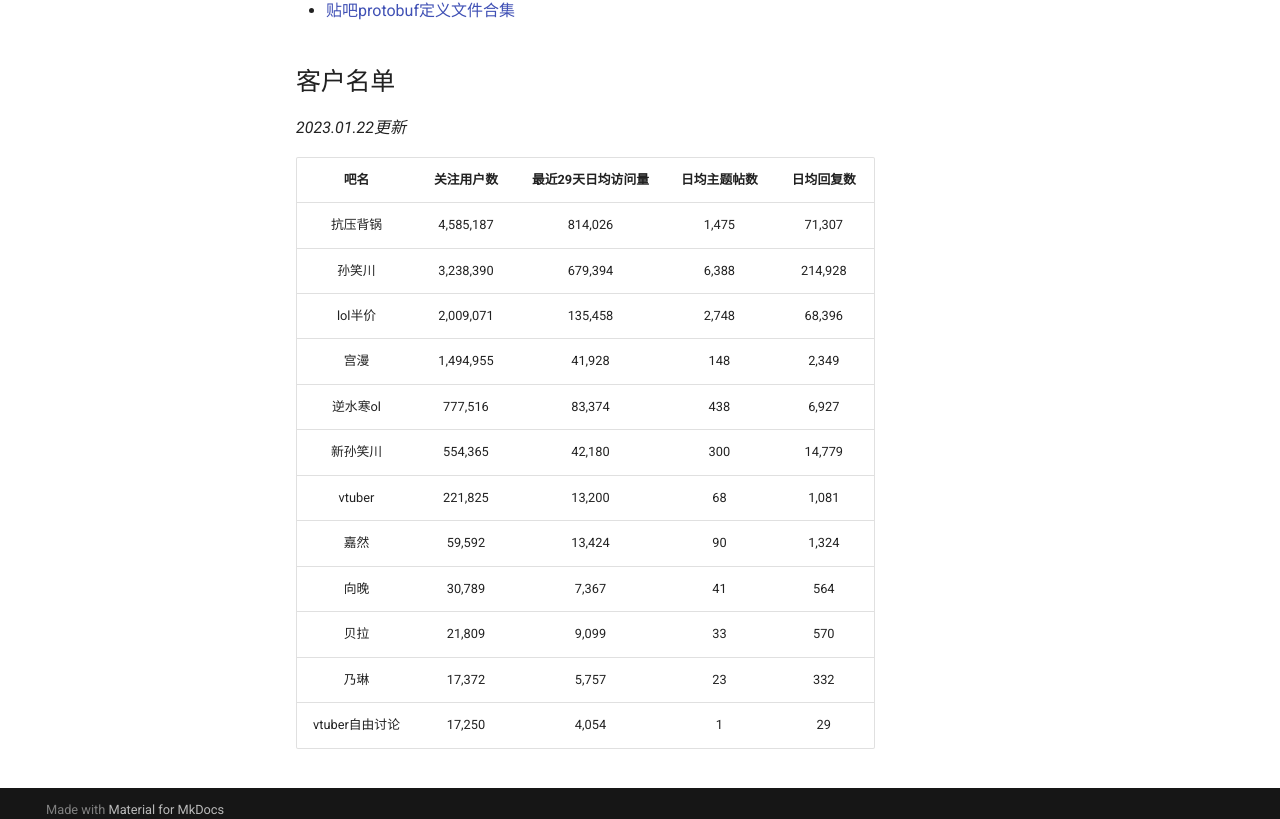
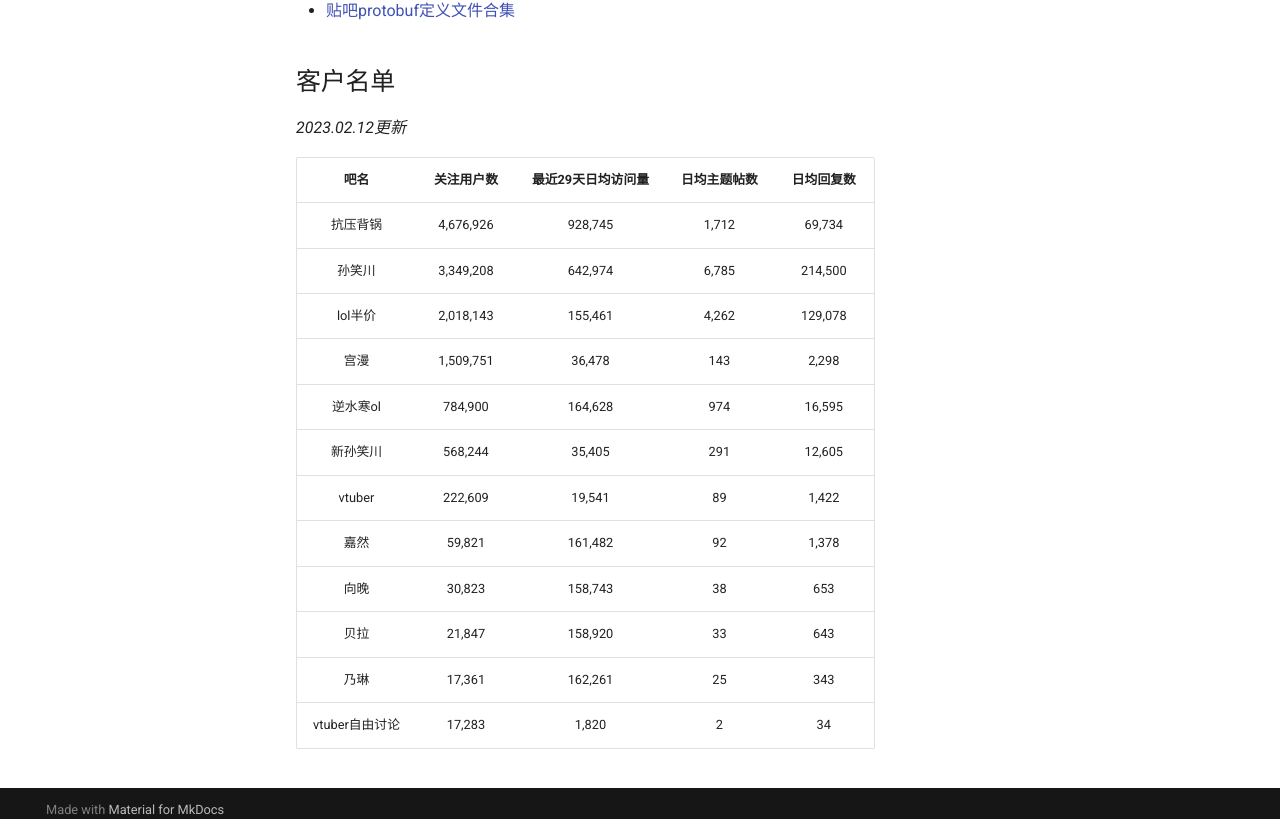
Before and after one commit to lumina37/aiotieba-reviewer, an MkDocs documentation site: the page built from docs/index.md, in a window 1280 px wide and 1400 px high, scrolled down 63 px. Shown: the part 567-1386 px from the top of the window. Built offline with MkDocs 1.6.1 and Material for MkDocs 9.7.7, drawn with Linux system fonts in a browser that asks for light colours; comment, search, counter and statistics services are not loaded.

Commit message:
docs: update stat

```diff
--- a/docs/index.md
+++ b/docs/index.md
@@ -19,19 +19,19 @@ pip install aiotieba-reviewer
 
 ## 客户名单
 
-*2023.01.22更新*
+*2023.02.12更新*
 
 |      吧名      | 关注用户数 | 最近29天日均访问量 | 日均主题帖数 | 日均回复数 |
 | :------------: | :--------: | :----------------: | :----------: | :--------: |
-|    抗压背锅    | 4,585,187  |      814,026       |    1,475     |   71,307   |
-|     孙笑川     | 3,238,390  |      679,394       |    6,388     |  214,928   |
-|    lol半价     | 2,009,071  |      135,458       |    2,748     |   68,396   |
-|      宫漫      | 1,494,955  |       41,928       |     148      |   2,349    |
-|    逆水寒ol    |  777,516   |       83,374       |     438      |   6,927    |
-|    新孙笑川    |  554,365   |       42,180       |     300      |   14,779   |
-|     vtuber     |  221,825   |       13,200       |      68      |   1,081    |
-|      嘉然      |   59,592   |       13,424       |      90      |   1,324    |
-|      向晚      |   30,789   |       7,367        |      41      |    564     |
-|      贝拉      |   21,809   |       9,099        |      33      |    570     |
-|      乃琳      |   17,372   |       5,757        |      23      |    332     |
-| vtuber自由讨论 |   17,250   |       4,054        |      1       |     29     |
+|    抗压背锅    | 4,676,926  |      928,745       |    1,712     |   69,734   |
+|     孙笑川     | 3,349,208  |      642,974       |    6,785     |  214,500   |
+|    lol半价     | 2,018,143  |      155,461       |    4,262     |  129,078   |
+|      宫漫      | 1,509,751  |       36,478       |     143      |   2,298    |
+|    逆水寒ol    |  784,900   |      164,628       |     974      |   16,595   |
+|    新孙笑川    |  568,244   |       35,405       |     291      |   12,605   |
+|     vtuber     |  222,609   |       19,541       |      89      |   1,422    |
+|      嘉然      |   59,821   |      161,482       |      92      |   1,378    |
+|      向晚      |   30,823   |      158,743       |      38      |    653     |
+|      贝拉      |   21,847   |      158,920       |      33      |    643     |
+|      乃琳      |   17,361   |      162,261       |      25      |    343     |
+| vtuber自由讨论 |   17,283   |       1,820        |      2       |     34     |
```
